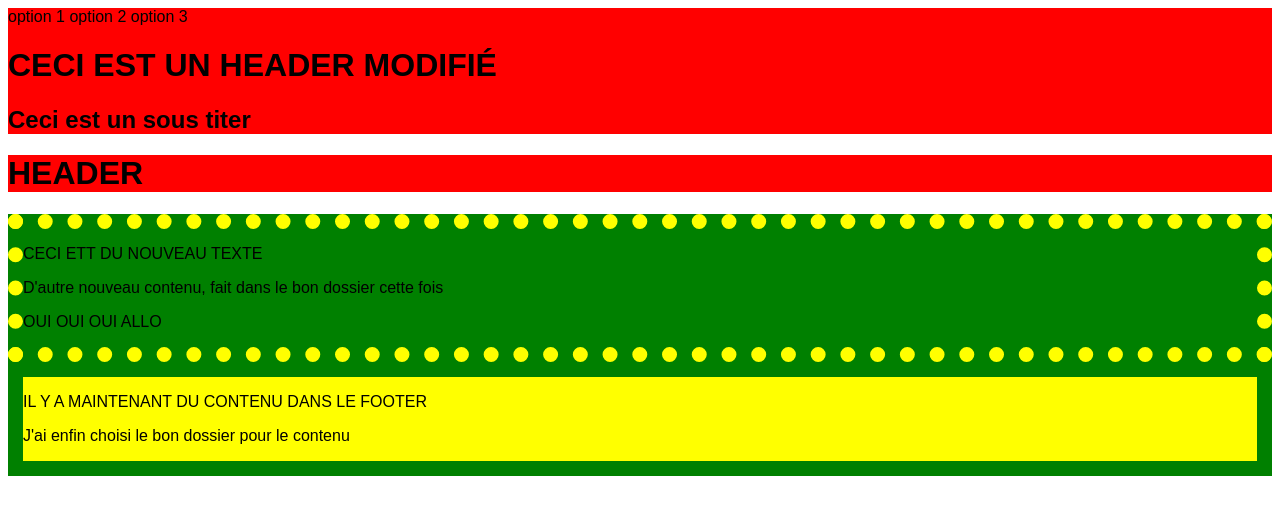
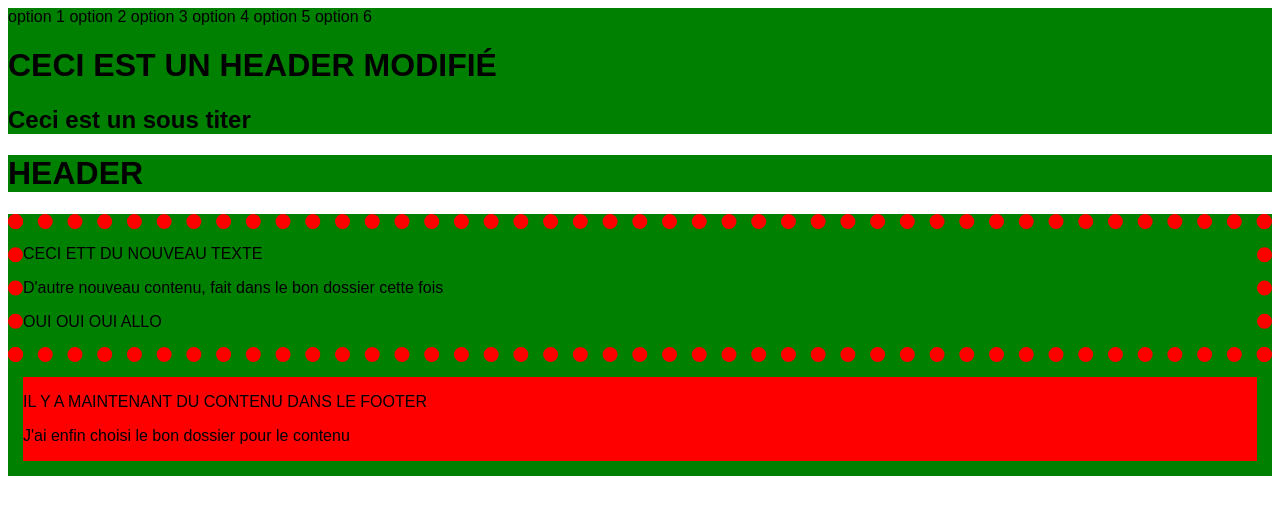
Before and after one commit to ZackForget/Exercice-3-2, a plain HTML site: page index.html in a window 1280 px wide. Drawn offline with Linux system fonts and the light colour scheme.

Commit message:
Dernieres modifications

```diff
--- a/css/style.css
+++ b/css/style.css
@@ -2,14 +2,14 @@ body{
     font-family: Arial, Helvetica, sans-serif;
 }
 header{
-    background-color: red;
-    border: 15px yellow;
+    background-color: green;
+    border: 15px red;
 }
 main{
-    border: 15px dotted yellow;
+    border: 15px dotted red;
     background-color: green;
 }
 footer{
     border: 15px solid green;
-    background-color: yellow;
+    background-color: red;
 }
--- a/index.html
+++ b/index.html
@@ -15,6 +15,9 @@
         <a>option 1</a>
         <a>option 2</a>
         <a>option 3</a>
+        <a>option 4</a>
+        <a>option 5</a>
+        <a>option 6</a>
     </nav>
     <h1>
         CECI EST UN HEADER MODIFIÉ
```
